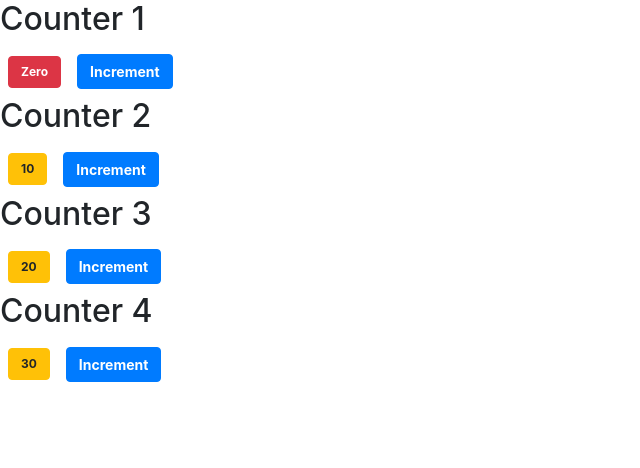
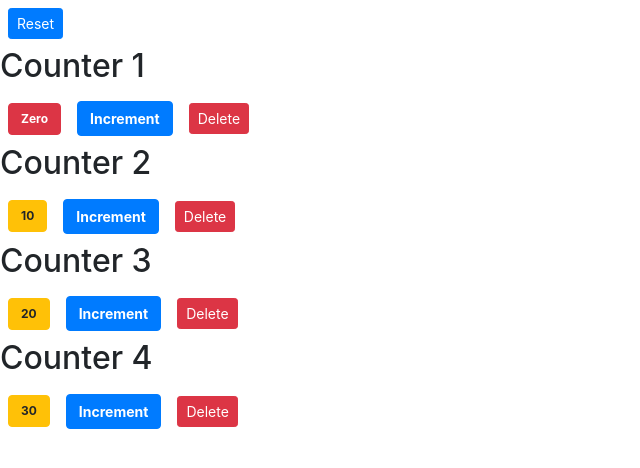
Before and after one commit to ahmadhori/react-shopping-list, a React (Create React App) app: page / in a window 1280 px wide. Shown: the top 468 px of the page, without its empty margins (0-640 px from the left). Built offline with nearby package versions, Linux system fonts and the light colour scheme.

Commit message:
Adding Delete Button Adding Reset Button

```diff
--- a/src/components/counter.jsx
+++ b/src/components/counter.jsx
@@ -25,6 +25,12 @@ class Counter extends Component {
         >
           Increment
         </button>
+        <button
+          className="btn btn-danger btn-sm m-2"
+          onClick={this.props.onClick}
+        >
+          Delete
+        </button>
       </div>
     );
   }
--- a/src/components/counters.jsx
+++ b/src/components/counters.jsx
@@ -11,14 +11,37 @@ class Counters extends Component {
     ]
   };
 
-  constructor(props) {
-    super(props);
+  handleDelete(id) {
+    console.log("Delete handeled ", id);
+    const x = this.state.counters.filter(x => x.id !== id);
+    this.setState({ counters: x });
   }
+
+  handleReset = () => {
+    const xx = this.state.counters.map(c => {
+      c.value = 0;
+      return c;
+    });
+    console.log(xx);
+    this.setState({ counters: xx });
+  };
+
   render() {
     return (
       <div>
+        <button
+          className="btn btn-primary btn-sm m-2"
+          onClick={this.handleReset}
+        >
+          Reset
+        </button>
         {this.state.counters.map(counter => (
-          <Counter key={counter.id} id={counter.id} count={counter.value}>
+          <Counter
+            key={counter.id}
+            id={counter.id}
+            count={counter.value}
+            onClick={() => this.handleDelete(counter.id)}
+          >
             <h2>Counter {counter.id}</h2>
           </Counter>
         ))}
```
